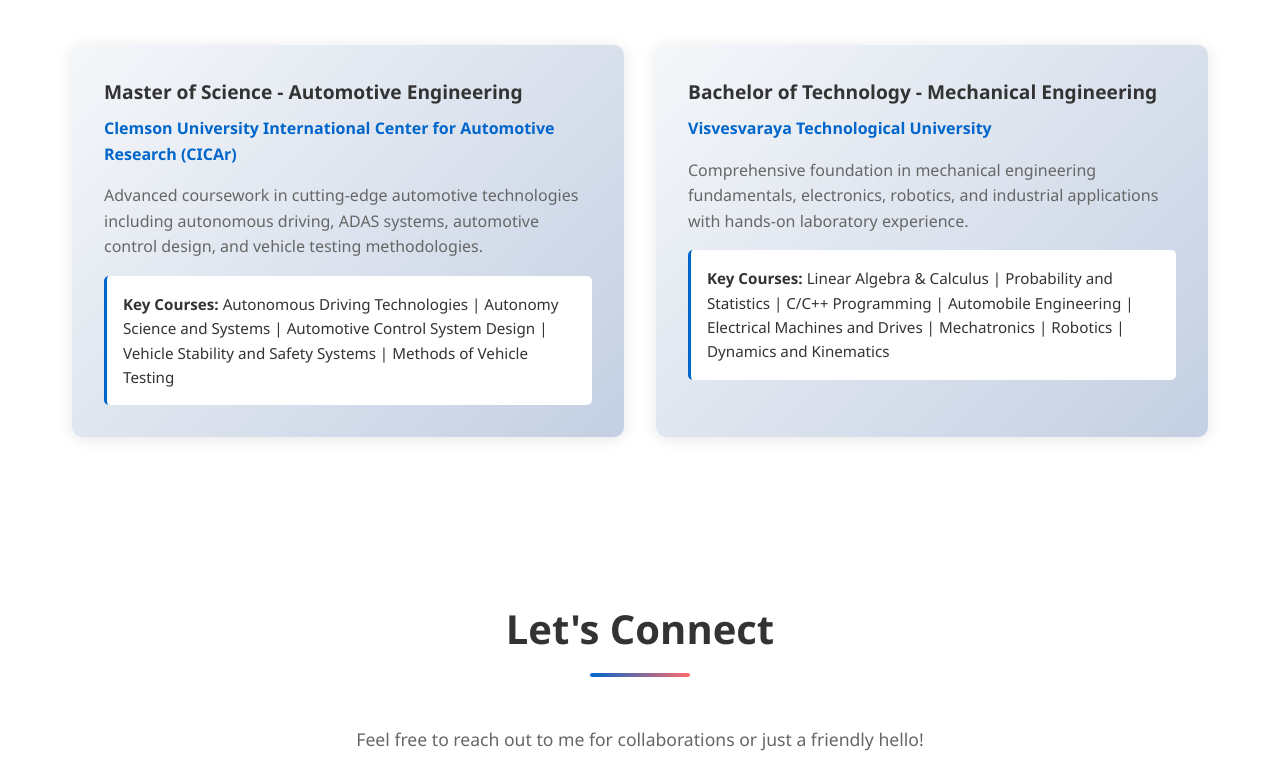
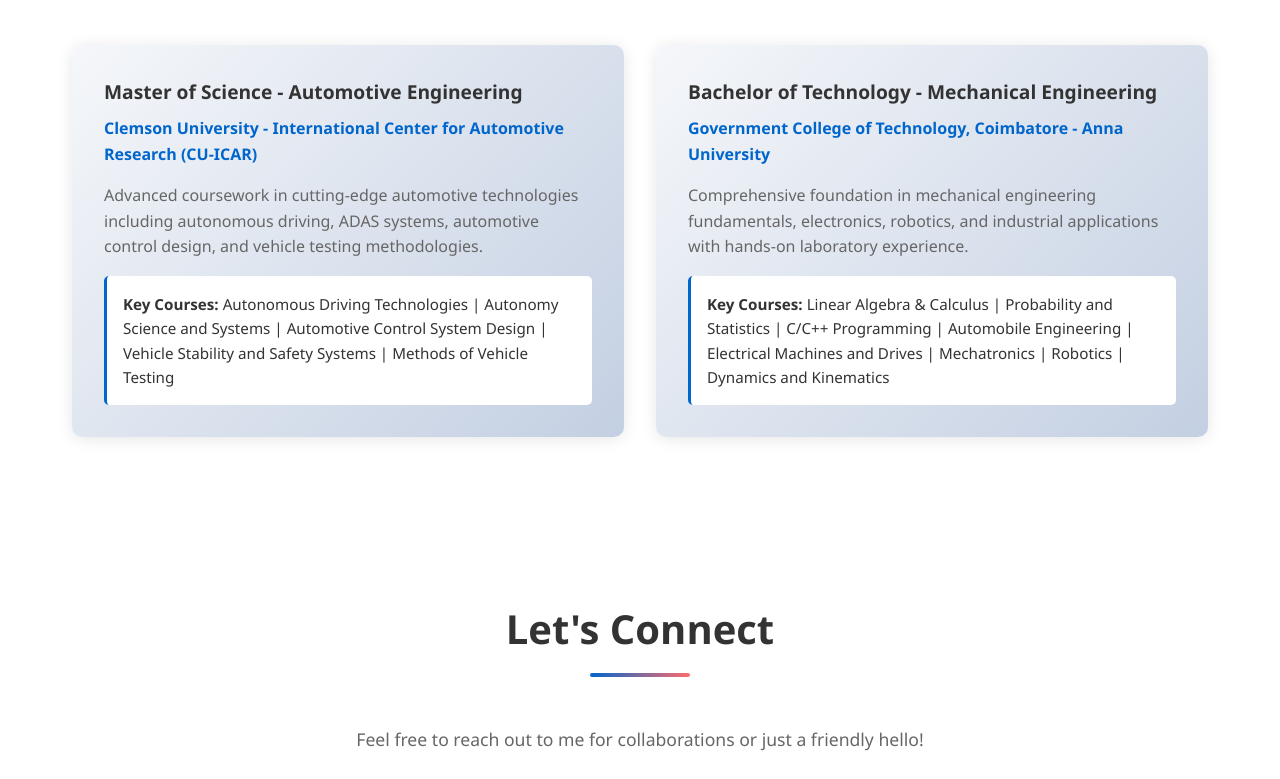
Before and after one commit to RamrajSegur/RamrajSegur.github.io, a plain HTML site: page index.html in a window 1280 px wide. Shown: the part 4613-5392 px from the top of the page. Drawn offline with Linux system fonts and the light colour scheme.

Commit message:
Fixing details

```diff
--- a/index.html
+++ b/index.html
@@ -223,7 +223,7 @@
                 <div class="education-item">
                     <div class="education-header">
                         <h3>Master of Science - Automotive Engineering</h3>
-                        <p class="education-year">Clemson University International Center for Automotive Research (CICAr)</p>
+                        <p class="education-year">Clemson University - International Center for Automotive Research (CU-ICAR)</p>
                     </div>
                     <p class="education-description">Advanced coursework in cutting-edge automotive technologies including autonomous driving, ADAS systems, automotive control design, and vehicle testing methodologies.</p>
                     <div class="education-courses">
@@ -233,7 +233,7 @@
                 <div class="education-item">
                     <div class="education-header">
                         <h3>Bachelor of Technology - Mechanical Engineering</h3>
-                        <p class="education-year">Visvesvaraya Technological University</p>
+                        <p class="education-year">Government College of Technology, Coimbatore - Anna University</p>
                     </div>
                     <p class="education-description">Comprehensive foundation in mechanical engineering fundamentals, electronics, robotics, and industrial applications with hands-on laboratory experience.</p>
                     <div class="education-courses">
```
